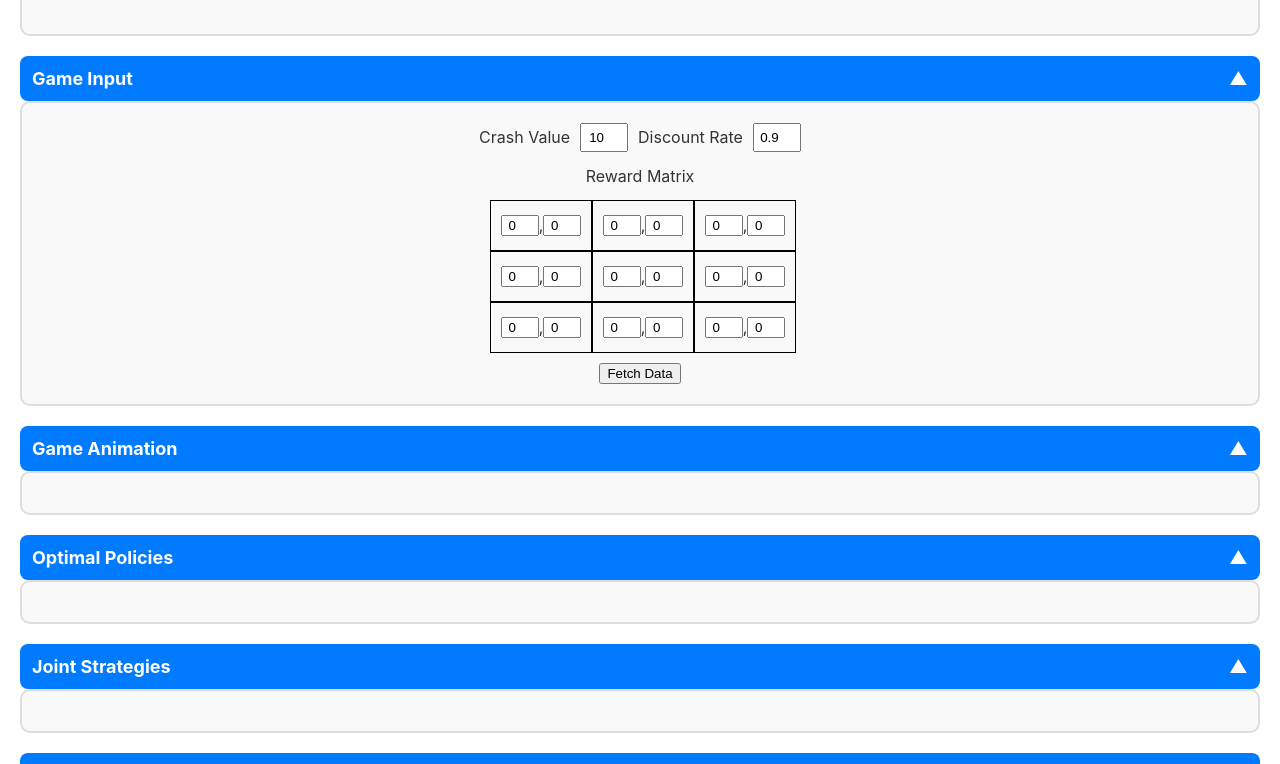
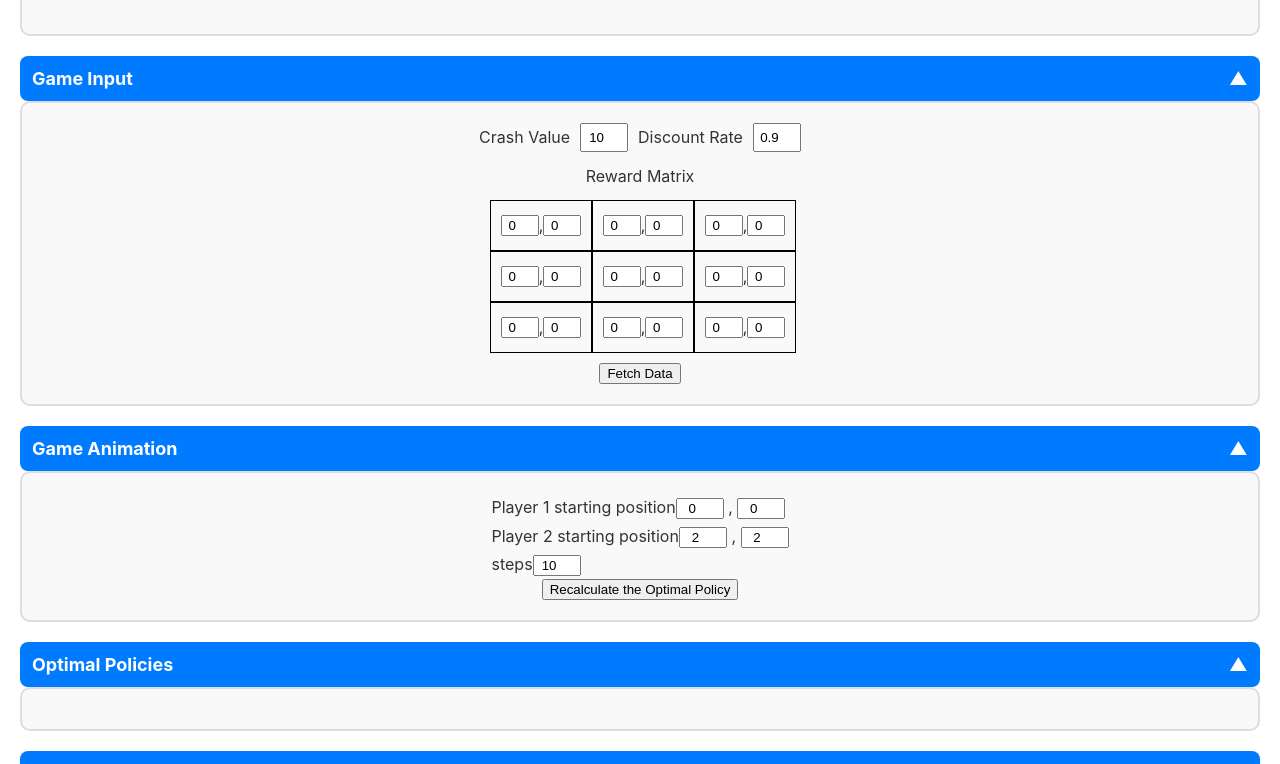
Before and after one commit to zelongjiang123/GameVisualization, a React app: page / in a window 1280 px wide. Shown: the part 396-1160 px from the top of the page. Built offline with nearby package versions, Linux system fonts and the light colour scheme.

Commit message:
enable the users to control the starting positions

```diff
--- a/src/App.tsx
+++ b/src/App.tsx
@@ -5,21 +5,22 @@ import OptimalPoliciesPage from './pages/optimal_policies_page/OptimalPoliciesPa
 import OptimalStrategiesPage from './pages/optimal_strategies_page/OptimalStrategiesPage';
 import NodesGraph from './components/NodesGraph';
 import { getGameResult } from './api_calls/apiCall';
-import { Arrow, StrategiesGivenOpponentPosition } from './components/configs';
+import { Arrow, JointStrategy, StrategiesGivenOpponentPosition } from './components/configs';
 import LoadingPage from './pages/loading_page/LoadingPage';
 import GameAnimationPage from './pages/game_animation_page/GameAnimationPage';
 import GameInput from './pages/game_input_page/GameInput';
 import { GameInputContext } from './contexts/GameInputContext';
 import JointStrategiesPage from './pages/joint_strategies_page/JointStrategiesPage';
 import Instruction from './pages/instruction_page/Instruction';
+import { join } from 'path';
 
 function App() {
   const [arrowsOptimalPolicies, setArrowsOptimalPolicies] = useState<Arrow[][]>([]);
   const [arrowsJointStrategies, setArrowsJointStrategies] = useState<Arrow[][][]>([]);
   const [strategiesGivenOpponentPosition, setStrategiesGivenOpponentPosition] = useState<StrategiesGivenOpponentPosition[][]>([]);
   const [loading, setLoading] = useState<boolean>(false);
-  const [positionsForAllPlayers, setPositionsForAllPlayers] = useState<[number, number][][]>([[], []]);
   const [message, setMessage] = useState<string>("");
+  const [jointStrategiesMap, setJointStrategiesMap] = useState<Map<string, JointStrategy>>(new Map());
 
    const initialMatrix = Array(3)
       .fill(null)
@@ -34,11 +35,11 @@ function App() {
     console.log("click");
     setMessage("");
     setLoading(true);
-    let {arrowsOptimalPolicies, strategiesGivenOpponentPosition, positionsForAllPlayers, arrowsJointStrategies} = await getGameResult(rewardMatrix, crashValue, discountRate, (message) => setMessage(message));
+    let {jointStrategiesMap, arrowsOptimalPolicies, strategiesGivenOpponentPosition, arrowsJointStrategies} = await getGameResult(rewardMatrix, crashValue, discountRate, (message) => setMessage(message));
     setArrowsOptimalPolicies(arrowsOptimalPolicies);
     setStrategiesGivenOpponentPosition(strategiesGivenOpponentPosition);
-    setPositionsForAllPlayers(positionsForAllPlayers);
     setArrowsJointStrategies(arrowsJointStrategies);
+    setJointStrategiesMap(jointStrategiesMap);
     setLoading(false);
   }
 
@@ -55,7 +56,7 @@ function App() {
 
         </div>
 
-        <GameAnimationPage positions1={positionsForAllPlayers[0]} positions2={positionsForAllPlayers[1]}/>
+        <GameAnimationPage jointStrategiesMap={jointStrategiesMap}/>
         <OptimalPoliciesPage arrows={arrowsOptimalPolicies}/>
         <JointStrategiesPage arrows={arrowsJointStrategies}/>
         <OptimalStrategiesPage strategies={strategiesGivenOpponentPosition} />
--- a/src/api_calls/apiCall.tsx
+++ b/src/api_calls/apiCall.tsx
@@ -1,4 +1,4 @@
-import { Arrow, StrategiesGivenOpponentPosition, Strategy } from "../components/configs";
+import { Arrow, JointStrategy, StrategiesGivenOpponentPosition, Strategy } from "../components/configs";
 
 
 interface GetGameResultResponse {
@@ -6,6 +6,7 @@ interface GetGameResultResponse {
     strategiesGivenOpponentPosition: StrategiesGivenOpponentPosition[][];
     positionsForAllPlayers: [number, number][][];
     arrowsJointStrategies: Arrow[][][],
+    jointStrategiesMap: Map<string, JointStrategy>;
 }
 
 const server_url_local = "http://localhost:5000";
@@ -49,6 +50,7 @@ export async function getGameResult(rewardMatrix: number[][][], crashValue: numb
                 strategiesGivenOpponentPosition: [],
                 positionsForAllPlayers: [],
                 arrowsJointStrategies: [],
+                jointStrategiesMap: new Map(),
             };
 
             eventSource.onmessage = (event) => {
@@ -112,9 +114,10 @@ export async function getGameResult(rewardMatrix: number[][][], crashValue: numb
 
 
                         let arrowsJointStrategies: Arrow[][][] = [];
+                        let jointStrategiesMap: Map<string, JointStrategy> = new Map();
                         if(parsedResponse.jointStrategies !== undefined){
                             // calculate the optimal joint strategies for every state (positions)
-                            let jointStrategies = parsedResponse.jointStrategies;
+                            let jointStrategies: JointStrategy[] = parsedResponse.jointStrategies;
                             for(let i=0; i<jointStrategies.length; i++){
                                 let strategies: Arrow[][] = [];
                                 for(const transitionList of jointStrategies[i].transitions){
@@ -125,10 +128,14 @@ export async function getGameResult(rewardMatrix: number[][][], crashValue: numb
                                     strategies.push(transitions);
                                 }
                                 arrowsJointStrategies.push(strategies);
+
+                                let positions = jointStrategies[i].positions;
+                                jointStrategiesMap.set(`${positions[0][0]},${positions[0][1]},${positions[1][0]},${positions[1][1]}`, jointStrategies[i]);
                             }
+
                         }
 
-                        result = { arrowsOptimalPolicies, strategiesGivenOpponentPosition: [strategyListPlayer1, strategyListPlayer2], positionsForAllPlayers, arrowsJointStrategies };
+                        result = { arrowsOptimalPolicies, strategiesGivenOpponentPosition: [strategyListPlayer1, strategyListPlayer2], positionsForAllPlayers, arrowsJointStrategies, jointStrategiesMap };
                     }
                 } catch (error) {
                     console.error("Error parsing SSE message:", error);
--- a/src/components/GameAnimation.tsx
+++ b/src/components/GameAnimation.tsx
@@ -69,7 +69,14 @@ const GameAnimation: React.FC<GameAnimationProps> = ({ positions1, positions2 })
     animationFrameId = requestAnimationFrame(animate);
 
     return () => cancelAnimationFrame(animationFrameId);
-  }, [index, positions1, positions2, isRunning]);
+  }, [index, isRunning]);
+
+  useEffect(() => { // when the positions changes, restart the animation
+    onRestart();
+  }, [positions1, positions2])
+
+
+
 
   const drawGrid = (ctx: CanvasRenderingContext2D) => {
     ctx.strokeStyle = "black";
--- a/src/components/configs.tsx
+++ b/src/components/configs.tsx
@@ -24,3 +24,8 @@ export type HighlightCell = {
   row: number;
   col: number;
 }
+
+export interface JointStrategy {
+    positions: number[][],
+    transitions: {positions: number[], nextPositions: number[], probability: number}[][]
+}
--- a/src/pages/game_animation_page/GameAnimationPage.tsx
+++ b/src/pages/game_animation_page/GameAnimationPage.tsx
@@ -1,20 +1,119 @@
+import { useState } from "react";
 import CollapsibleSection from "../../components/CollapsibleSection";
 import GameAnimation from "../../components/GameAnimation";
+import { JointStrategy } from "../../components/configs";
 
 interface GameAnimationPageProps {
-    positions1: [number, number][],
-    positions2: [number, number][],
+    jointStrategiesMap: Map<string, JointStrategy>,
 };
 
 
 const GameAnimationPage: React.FC<GameAnimationPageProps> = ({
-    positions1,
-    positions2,
+    jointStrategiesMap
 }) => {
+    const [player1StartingPosition, setPlayer1StartingPosition] = useState<number[]>([0, 0]);
+    const [player2StartingPosition, setPlayer2StartingPosition] = useState<number[]>([2, 2]);
+    const [player1Positions, setPlayer1Positions] = useState<[number, number][]>([]);
+    const [player2Positions, setPlayer2Positions] = useState<[number, number][]>([]);
+    const [steps, setSteps] = useState<number>(10);
+
+    const handlePlayerStartingPositionChange = (player: number, row: number, col: number) => {
+        let newStartingPosition = [row, col];
+        if(player === 1) {
+            setPlayer1StartingPosition(newStartingPosition);
+        } else {
+            setPlayer2StartingPosition(newStartingPosition);
+        }
+    }
+
+    const onRecalculateOptimalPolicies = () => {
+        let positionsStr = `${player1StartingPosition[0]},${player1StartingPosition[1]},${player2StartingPosition[0]},${player2StartingPosition[1]}`;
+        let player1Positions: [number, number][] = [[player1StartingPosition[0], player1StartingPosition[1]]], player2Positions: [number, number][] = [[player2StartingPosition[0], player2StartingPosition[1]]];
+        console.log(positionsStr, steps)
+        for (let i = 0; i < steps; i++) {
+            let jointStrategy = jointStrategiesMap.get(positionsStr);
+            if (jointStrategy !== undefined) {
+                // randomly pick one strategy for each player according to the probability at the current position
+                for(let player = 0; player < jointStrategy.transitions.length; player++){
+                    let transitions = jointStrategy.transitions[player];
+                    const random = Math.random();
+                    let cumulative = 0;
+                    for(const transition of transitions){
+                        cumulative += transition.probability;
+                        if(random < cumulative) {
+                            let nextRow = transition.nextPositions[0], nextCol = transition.nextPositions[1];
+                            if(player == 0){
+                                positionsStr = `${nextRow},${nextCol},`;
+                                player1Positions.push([nextRow, nextCol]);
+                            } else {
+                                positionsStr += `${nextRow},${nextCol}`;
+                                player2Positions.push([nextRow, nextCol]);
+                            }
+                            break;
+                        }
+                    }
+                }
+
+            } else break;
+        }
+        setPlayer1Positions(player1Positions);
+        setPlayer2Positions(player2Positions);
+    }
+
     return (
         <CollapsibleSection title="Game Animation">
+            <div className="game-animation-textbox-container">
+                <div className="game-animation-textbox">
+                    <label>Player 1 starting position</label>
+                    <input
+                        type="number"
+                        step="1"
+                        value={player1StartingPosition[0]}
+                        onChange={(e) => handlePlayerStartingPositionChange(1, parseInt(e.target.value), player1StartingPosition[1])}
+                        style={{ width: "40px", textAlign: "center" }}
+                    />
+                    {" , "/* Comma separator */}
+                    <input
+                        type="number"
+                        step="1"
+                        value={player1StartingPosition[1]}
+                        onChange={(e) => handlePlayerStartingPositionChange(1, player1StartingPosition[0], parseInt(e.target.value))}
+                        style={{ width: "40px", textAlign: "center" }}
+                    />
+                </div>
+
+                <div className="game-input-textbox">
+                    <label>Player 2 starting position</label>
+                    <input
+                        type="number"
+                        step="1"
+                        value={player2StartingPosition[0]}
+                        onChange={(e) => handlePlayerStartingPositionChange(2, parseInt(e.target.value), player2StartingPosition[1])}
+                        style={{ width: "40px", textAlign: "center" }}
+                    />
+                    {" , "/* Comma separator */}
+                    <input
+                        type="number"
+                        step="1"
+                        value={player2StartingPosition[1]}
+                        onChange={(e) => handlePlayerStartingPositionChange(2, player2StartingPosition[0], parseInt(e.target.value))}
+                        style={{ width: "40px", textAlign: "center" }}
+                    />
+                </div>
+                <div>
+                    <label>steps</label>
+                    <input
+                        type="number"
+                        step="1"
+                        value={steps}
+                        onChange={(e) => setSteps(parseInt(e.target.value))}
+                        style={{ width: "40px", textAlign: "center" }}
+                    />
+                </div>
+            </div>
+            <button onClick={()=>{onRecalculateOptimalPolicies();}}>Recalculate the Optimal Policy</button>
             <div className="game-animation-page">
-                {positions1.length > 0 && <GameAnimation positions1={positions1} positions2={positions2} />}
+                {player1Positions.length > 0 && <GameAnimation positions1={player1Positions} positions2={player2Positions} />}
             </div>
         </CollapsibleSection>
     );
```
